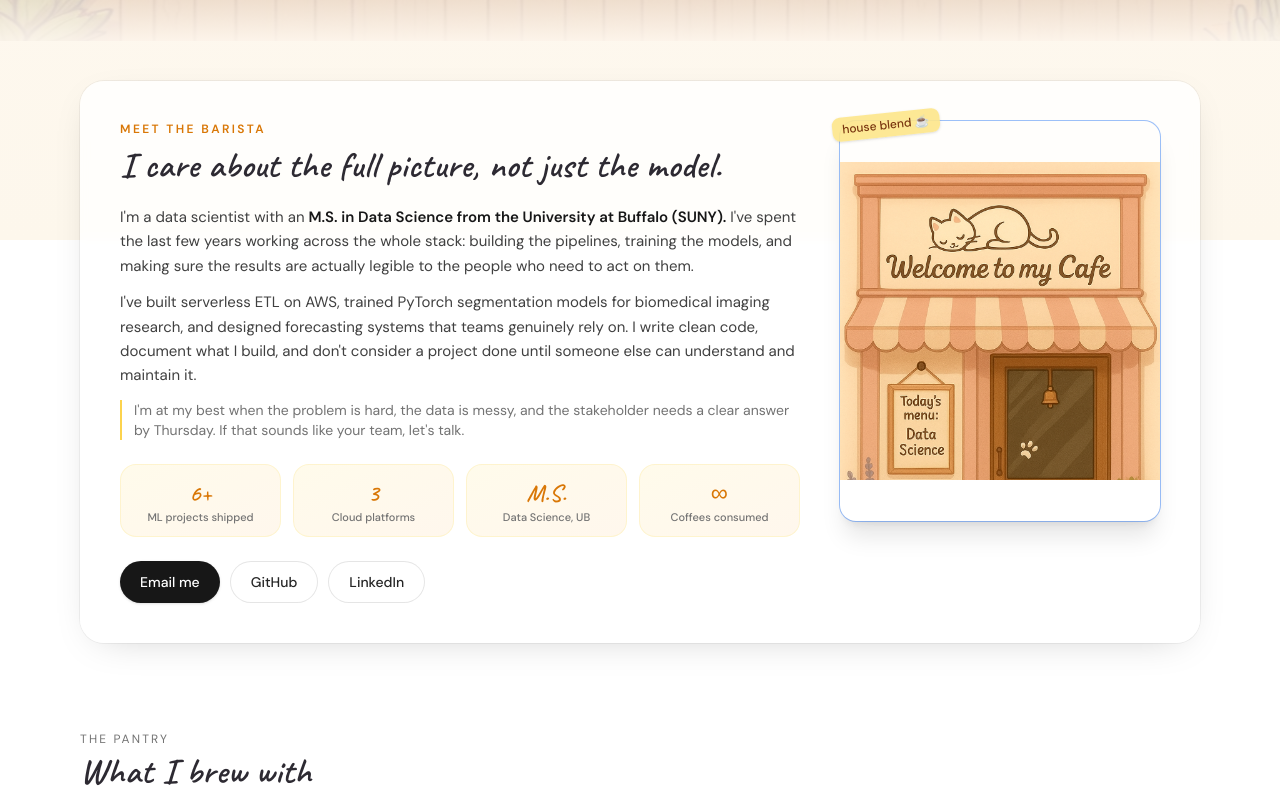
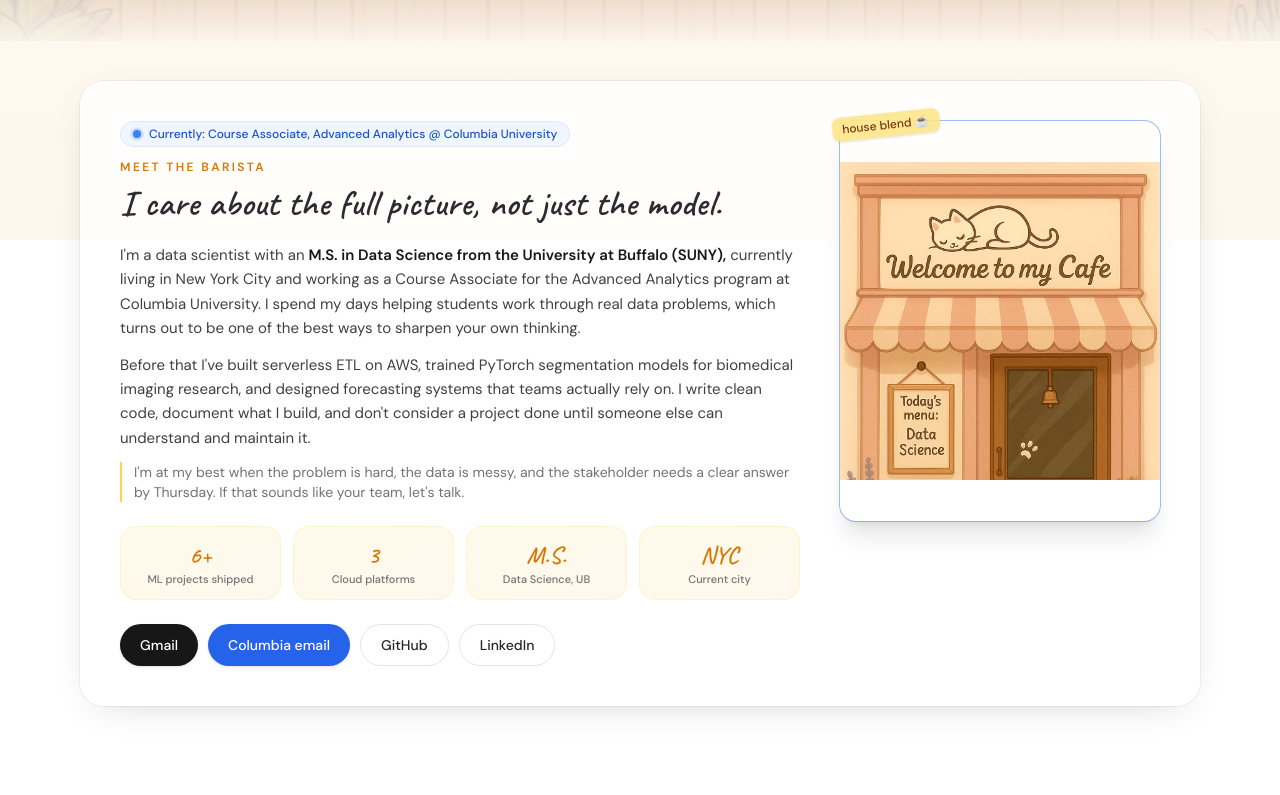
Before and after one commit to gourimenon8/my-portfolio, a Next.js app: page / in a window 1280 px wide. Shown: the part 560-1355 px from the top of the page. Built offline with nearby package versions, Linux system fonts and the light colour scheme.

Commit message:
feat: add Columbia role badge, NYC, both email addresses in About + HireMe

```diff
--- a/app/page.tsx
+++ b/app/page.tsx
@@ -9,6 +9,7 @@
 const PROFILE = {
   name: "Gouri Menon",
   email: "gourimenon8@gmail.com",
+  emailColumbia: "gm3293@columbia.edu",
   github: "https://github.com/gourimenon8",
   linkedin: "https://www.linkedin.com/in/gouri-menon-646b17b1/",
 } as const;
@@ -17,7 +18,7 @@
   { value: "6+", label: "ML projects shipped" },
   { value: "3", label: "Cloud platforms" },
   { value: "M.S.", label: "Data Science, UB" },
-  { value: "∞", label: "Coffees consumed" },
+  { value: "NYC", label: "Current city" },
 ];
 
 function Hero() {
@@ -71,20 +72,32 @@
         <div className="grid gap-10 md:grid-cols-3 items-start">
           <SlideInLeft className="md:col-span-2">
             <div>
+              {/* Current role badge */}
+              <div className="inline-flex items-center gap-2 rounded-full bg-blue-50 border border-blue-100 px-3 py-1 mb-3">
+                <span className="relative flex h-2 w-2">
+                  <span className="animate-ping absolute inline-flex h-full w-full rounded-full bg-blue-400 opacity-75"></span>
+                  <span className="relative inline-flex rounded-full h-2 w-2 bg-blue-500"></span>
+                </span>
+                <span className="text-xs font-medium text-blue-700">
+                  Currently: Course Associate, Advanced Analytics @ Columbia University
+                </span>
+              </div>
+
               <p className="text-xs tracking-[0.2em] uppercase text-amber-600 font-semibold mb-2">Meet the Barista</p>
               <h2 className="cafe-hand text-3xl sm:text-4xl mb-5 leading-snug">
                 I care about the full picture, not just the model.
               </h2>
               <div className="space-y-3 text-[15px] leading-relaxed text-neutral-700">
                 <p>
-                  I'm a data scientist with an <strong className="text-neutral-900">M.S. in Data Science
-                  from the University at Buffalo (SUNY).</strong> I've spent the last few years working
-                  across the whole stack: building the pipelines, training the models, and making sure
-                  the results are actually legible to the people who need to act on them.
+                  I'm a data scientist with an{" "}
+                  <strong className="text-neutral-900">M.S. in Data Science from the University at Buffalo (SUNY),</strong>{" "}
+                  currently living in New York City and working as a Course Associate for the Advanced
+                  Analytics program at Columbia University. I spend my days helping students work through
+                  real data problems, which turns out to be one of the best ways to sharpen your own thinking.
                 </p>
                 <p>
-                  I've built serverless ETL on AWS, trained PyTorch segmentation models for biomedical
-                  imaging research, and designed forecasting systems that teams genuinely rely on.
+                  Before that I've built serverless ETL on AWS, trained PyTorch segmentation models for
+                  biomedical imaging research, and designed forecasting systems that teams actually rely on.
                   I write clean code, document what I build, and don't consider a project done until
                   someone else can understand and maintain it.
                 </p>
@@ -111,7 +124,13 @@
                   href={`mailto:${PROFILE.email}`}
                   className="inline-flex items-center gap-2 rounded-full bg-neutral-900 hover:bg-neutral-700 px-5 py-2.5 text-white text-sm font-medium shadow transition-colors"
                 >
-                  Email me
+                  Gmail
+                </a>
+                <a
+                  href={`mailto:${PROFILE.emailColumbia}`}
+                  className="inline-flex items-center gap-2 rounded-full bg-blue-600 hover:bg-blue-700 px-5 py-2.5 text-white text-sm font-medium shadow transition-colors"
+                >
+                  Columbia email
                 </a>
                 <a
                   href={PROFILE.github}
@@ -180,6 +199,7 @@
           <a href={`mailto:${PROFILE.email}`} className="underline underline-offset-2 hover:text-neutral-800 transition-colors">
             {PROFILE.name}
           </a>
+          {" "}&middot; New York City
         </p>
       </div>
     </footer>
--- a/components/ui/HireMe.tsx
+++ b/components/ui/HireMe.tsx
@@ -47,7 +47,7 @@
             <p className="max-w-2xl text-[15px] text-neutral-700 leading-relaxed mb-10">
               I'm actively looking for a full-time role in data science or ML engineering. I work well
               on small teams, pick up new domains quickly, and genuinely enjoy the unglamorous parts
-              of the job, like cleaning data, writing tests, and sitting through stakeholder meetings
+              of the job — like cleaning data, writing tests, and sitting through stakeholder meetings
               so the rest of the team doesn't have to.
             </p>
 
@@ -69,6 +69,8 @@
               ))}
             </div>
 
+            {/* Email options */}
+            <p className="text-xs text-neutral-400 mb-3 font-medium uppercase tracking-wide">Reach me at</p>
             <div className="flex flex-wrap gap-3">
               <motion.a
                 href={`mailto:${PROFILE.email}`}
@@ -77,7 +79,17 @@
                 className="inline-flex items-center gap-2 rounded-full bg-neutral-900 hover:bg-neutral-700 px-6 py-3 text-white font-medium shadow-md transition-colors"
               >
                 <Mail className="h-4 w-4" />
-                Get in touch
+                {PROFILE.email}
+              </motion.a>
+
+              <motion.a
+                href={`mailto:${PROFILE.emailColumbia}`}
+                whileHover={{ scale: 1.04 }}
+                whileTap={{ scale: 0.97 }}
+                className="inline-flex items-center gap-2 rounded-full bg-blue-600 hover:bg-blue-700 px-6 py-3 text-white font-medium shadow-md transition-colors"
+              >
+                <Mail className="h-4 w-4" />
+                {PROFILE.emailColumbia}
               </motion.a>
 
               <motion.a
--- a/components/ui/profile.ts
+++ b/components/ui/profile.ts
@@ -2,6 +2,7 @@
 export const PROFILE = {
   name: "Gouri Menon",
   email: "gourimenon8@gmail.com",
+  emailColumbia: "gm3293@columbia.edu",
   github: "https://github.com/gourimenon8",
   linkedin: "https://www.linkedin.com/in/gouri-menon-646b17b1/",
 };
```
